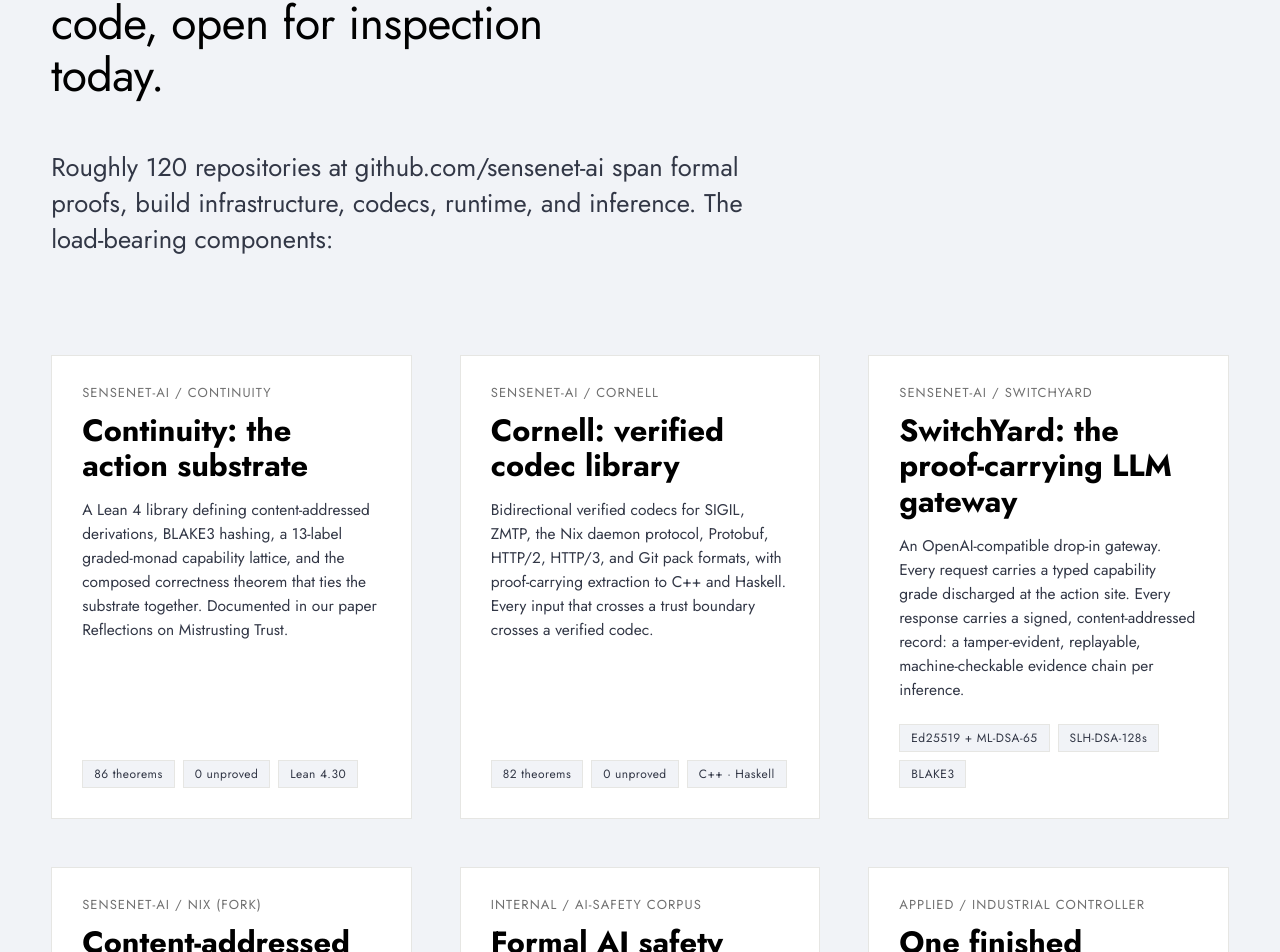
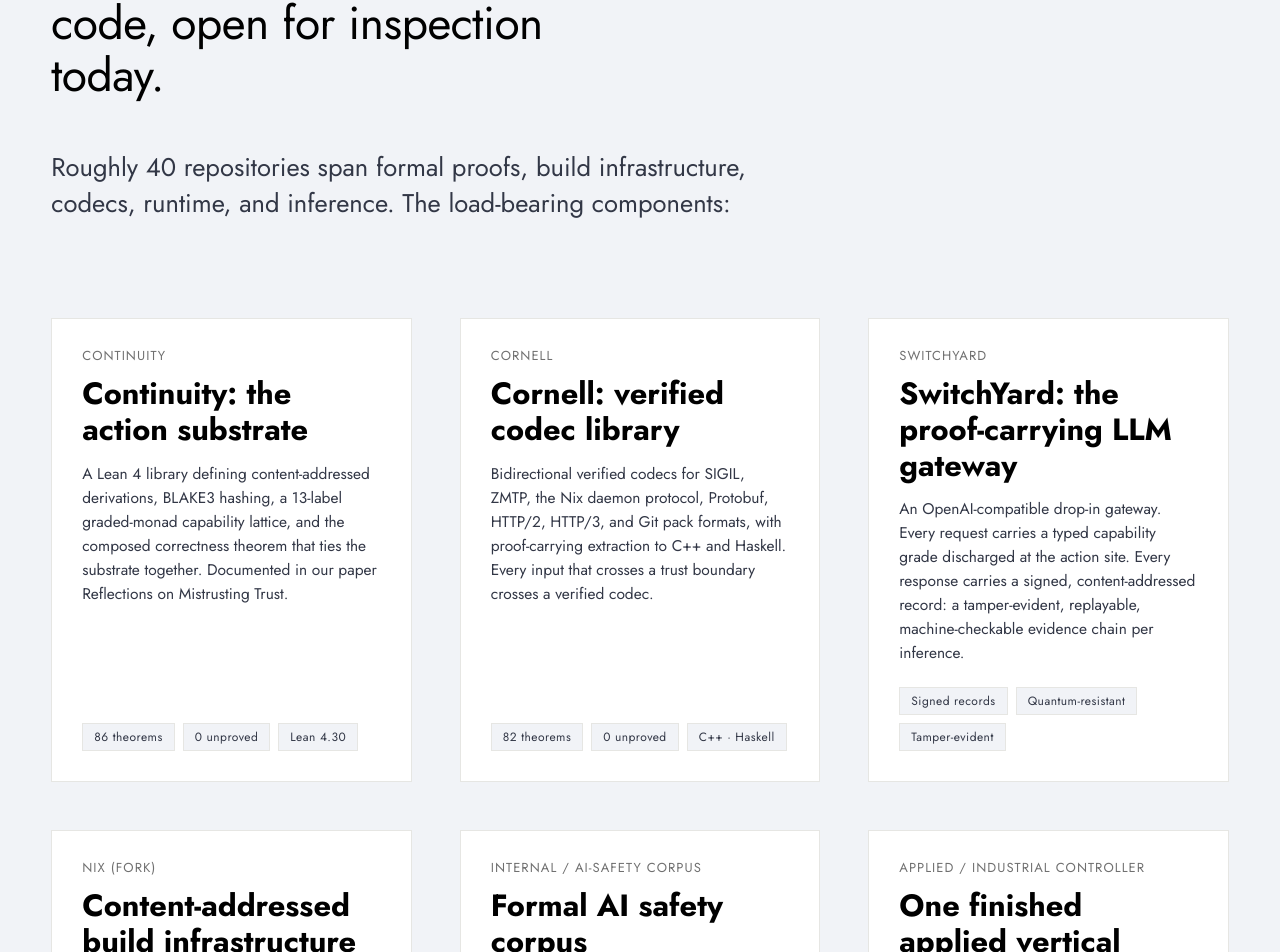
Before and after one commit to OliveAcres/allod-folder, a React (Vite) app: page / in a window 1280 px wide. Shown: the part 2226-3178 px from the top of the page. Built offline with nearby package versions, Linux system fonts and the light colour scheme.

Commit message:
Omit sensenet refs; 120->40 repos; plain-language status/console for lay readers

```diff
--- a/src/App.jsx
+++ b/src/App.jsx
@@ -48,7 +48,7 @@ export default function App() {
           <h1>Deterministic proof unlocks regulated AI spend <em>that probabilistic output can&rsquo;t.</em></h1>
           <div className="hero__actions">
             <a className="btn-primary" href="#contact">Request the data room <ArrowRight size={17} strokeWidth={1.6} /></a>
-            <a className="btn-ghost" href="https://github.com/sensenet-ai" target="_blank" rel="noreferrer">
+            <a className="btn-ghost" href="#substrate">
               Browse the substrate <ArrowUpRight size={17} strokeWidth={1.5} />
             </a>
           </div>
@@ -91,7 +91,7 @@ export default function App() {
           <div className="reading reveal">
             <Eyebrow n="02">What we&rsquo;ve built</Eyebrow>
             <h2 className="h-section">A formally-verified action substrate, in production code, open for inspection today.</h2>
-            <p className="lede">Roughly 120 repositories at github.com/sensenet-ai span formal proofs,
+            <p className="lede">Roughly 40 repositories span formal proofs,
               build infrastructure, codecs, runtime, and inference. The load-bearing components:</p>
           </div>
           <div className="tiles" style={{ marginTop: 'var(--space-9)' }}>
@@ -167,9 +167,9 @@ export default function App() {
             <div className="console__row"><span className="console__k">request</span>
               <code>base_url = &quot;https://api.allodial.io/v1&quot;</code></div>
             <div className="console__row"><span className="console__k">grade</span>
-              <code>capability: clinical.read · discharged at action site</code></div>
+              <code>permission: clinical.read · checked at point of use</code></div>
             <div className="console__row"><span className="console__k">record</span>
-              <code>blake3:9f2c… · sig: Ed25519+ML-DSA-65 · replayable</code></div>
+              <code>record: signed · tamper-evident · replayable</code></div>
           </div>
         </div>
       </section>
@@ -267,8 +267,8 @@ export default function App() {
         <div className="container reading reveal">
           <Eyebrow n="08">Open a conversation</Eyebrow>
           <h2 className="h-section">A technical due-diligence packet is available on request.</h2>
-          <p>The packet includes the published <em>Reflections on Mistrusting Trust</em> paper, the public
-            repository index at github.com/sensenet-ai, and an under-NDA architecture overview of the
+          <p>The packet includes the published <em>Reflections on Mistrusting Trust</em> paper, a curated
+            repository index shared on request, and an under-NDA architecture overview of the
             SwitchYard product surface.</p>
           <a className="btn-primary" href="mailto:partners@allodial.io">
             Request the data room <ArrowRight size={17} strokeWidth={1.6} />
@@ -278,7 +278,7 @@ export default function App() {
           <div className="foot">
             <span>© Allodial, Inc., a Delaware corporation</span>
             <span>
-              <a className="link-inline" href="https://github.com/sensenet-ai" target="_blank" rel="noreferrer">github.com/sensenet-ai</a>
+              <a className="link-inline" href="mailto:partners@allodial.io">partners@allodial.io</a>
               {'  ·  rev 2026.06 · pre-A'}
             </span>
           </div>
--- a/src/data/content.js
+++ b/src/data/content.js
@@ -8,22 +8,22 @@ export const NAV = [
 
 export const HERO_STATS = [
   { b:'168', s:'verified theorems, zero unproved' },
-  { b:'120+', s:'open repositories' },
+  { b:'40+', s:'open repositories' },
   { b:'Lean 4 · Haskell · C++23 · Nix', s:'stack' },
   { b:'San Juan, PR', s:'headquarters' },
 ];
 
 export const REPOS = [
-  { slug:'sensenet-ai / continuity', name:'Continuity: the action substrate',
+  { slug:'continuity', name:'Continuity: the action substrate',
     body:'A Lean 4 library defining content-addressed derivations, BLAKE3 hashing, a 13-label graded-monad capability lattice, and the composed correctness theorem that ties the substrate together. Documented in our paper Reflections on Mistrusting Trust.',
     meta:['86 theorems','0 unproved','Lean 4.30'] },
-  { slug:'sensenet-ai / cornell', name:'Cornell: verified codec library',
+  { slug:'cornell', name:'Cornell: verified codec library',
     body:'Bidirectional verified codecs for SIGIL, ZMTP, the Nix daemon protocol, Protobuf, HTTP/2, HTTP/3, and Git pack formats, with proof-carrying extraction to C++ and Haskell. Every input that crosses a trust boundary crosses a verified codec.',
     meta:['82 theorems','0 unproved','C++ · Haskell'] },
-  { slug:'sensenet-ai / switchyard', name:'SwitchYard: the proof-carrying LLM gateway',
+  { slug:'switchyard', name:'SwitchYard: the proof-carrying LLM gateway',
     body:'An OpenAI-compatible drop-in gateway. Every request carries a typed capability grade discharged at the action site. Every response carries a signed, content-addressed record: a tamper-evident, replayable, machine-checkable evidence chain per inference.',
-    meta:['Ed25519 + ML-DSA-65','SLH-DSA-128s','BLAKE3'] },
-  { slug:'sensenet-ai / nix (fork)', name:'Content-addressed build infrastructure',
+    meta:['Signed records','Quantum-resistant','Tamper-evident'] },
+  { slug:'nix (fork)', name:'Content-addressed build infrastructure',
     body:'A daemonless rewrite of Nix in C++23 with BLAKE3 checksums, io_uring-native I/O, and Firecracker-microVM build isolation. The system enforces reproducibility at every layer below the application.',
     meta:['C++23 daemonless','io_uring','Firecracker'] },
   { slug:'internal / ai-safety corpus', name:'Formal AI safety corpus',
@@ -69,14 +69,14 @@ export const TRACKS = [
 ];
 
 export const STATUS = [
-  ['Content-addressed action chain (BLAKE3 + CAS)','Shipped','In production across the substrate. Public.'],
-  ['Verified codec library for trust-boundary inputs','Shipped','82 theorems, zero unproved. C++ and Haskell extraction.'],
-  ['Capability-bound LLM gateway with discharge proofs','Shipped','Ed25519 runtime verification path integrated end-to-end.'],
-  ['Hybrid post-quantum signature substrate','Shipped','Ed25519 + ML-DSA-65 + SLH-DSA-128s. In the published paper.'],
-  ['Formal AI safety corpus (consent, exit, anti-coercion)','Shipped','~7,000 lines of Lean. Substrate-bridged.'],
-  ['Industrial setpoint controller (∀-scenario safety)','Shipped','One finished applied vertical. Template for the next five.'],
-  ['Multi-vertical action-obligation completeness (L4)','Next','Funded by Track 2. Partial records unconstructible at compile time.'],
-  ['Codegen-to-binary path under proof','Next','Funded by Track 3. Closes the last unproven gap in extraction.'],
+  ['Tamper-evident record of every action','Shipped','Live in production. Publicly inspectable.'],
+  ['Mathematically verified handling of every external input','Shipped','82 proofs, none assumed. Runs as production code.'],
+  ['Permission-checked AI gateway','Shipped','Every request is cryptographically signed and checked as it runs.'],
+  ['Signatures that hold up against future quantum computers','Shipped','Quantum-resistant by design. Documented in the published paper.'],
+  ['Proven AI-safety guarantees: consent, the right to exit, no coercion','Shipped','~7,000 lines of machine-checked proof.'],
+  ['Industrial safety controller proven for every scenario','Shipped','One finished real-world deployment. Template for the next five.'],
+  ['Proof that every required action is accounted for, across industries','Next','Funded by Track 2. Incomplete records become impossible to create.'],
+  ['Proof carried all the way down to the shipped software','Next','Funded by Track 3. Closes the last remaining gap.'],
   ['FedRAMP Moderate · SOC 2 Type II','Next','Funded by Track 1. Required for federal and large-enterprise procurement.'],
 ];
 
```
